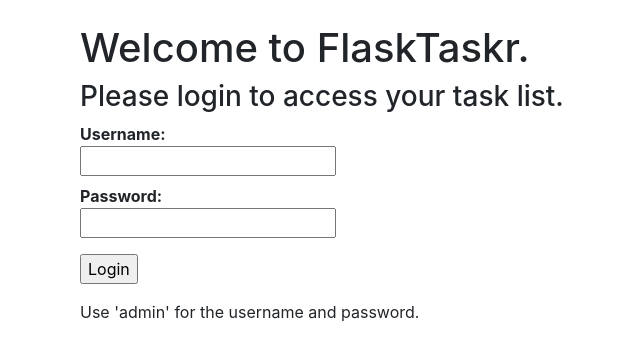
After one commit to DerKip/ksalf, a Flask app: page /login in a window 1280 px wide. The commit adds this page. Shown: the top 361 px of the page, without its empty margins (5-645 px from the left). Run offline with Flask 2, Linux system fonts and the light colour scheme; some libraries are stand-ins or nearby versions.

Commit message:
[ft] restructured and added   login form

```diff
--- /dev/null
+++ b/templates/login.html
@@ -0,0 +1,21 @@
+{% extends "template.html" %}
+{% block content %}
+  <div class="page">
+  <h1>Welcome to FlaskTaskr.</h1>
+  <h3>Please login to access your task list.</h3>
+  {% if error %}
+    <p class=error><strong>Error:</strong> {{ error }}
+  {% endif %}
+  <form action="" method=post>
+    <dl>
+      <dt>Username:
+      <dd><input type=text name=username value="{{
+          request.form.username }}">
+      <dt>Password:
+      <dd><input type=password name=password>
+    </dl>
+    <p><input type=submit value=Login>
+  </form>
+  <p>Use 'admin' for the username and password.
+</div>
+{% endblock %}
--- /dev/null
+++ b/templates/template.html
@@ -0,0 +1,18 @@
+<!DOCTYPE html>
+<html>
+  <head>
+    <title>FlaskTaskr</title>
+    <link rel="stylesheet" href="{{ url_for('static', filename='css/bootstrap.min.css') }}">
+    <link rel="stylesheet" href="{{ url_for('static', filename='css/style.min.css') }}">
+  </head>
+  <body>
+    <br/>
+    <div class="container">
+      {% for message in get_flashed_messages() %}
+      <div class=flash>{{ message }}</div>
+      {% endfor %}
+      {% block content %}
+      {% endblock %}
+    </div>
+  </body>
+</html>
--- a/templates/welcome.html
+++ b/templates/welcome.html
@@ -4,9 +4,14 @@
     <meta charset="UTF-8">
     <meta name="viewport" content="width=device-width, initial-scale=1.0">
     <meta http-equiv="X-UA-Compatible" content="ie=edge">
+    <link href="{{ url_for('static',filename='bootstrap.min.css') }}" rel="stylesheet">
+
+    <script src="{{ url_for('static',filename='bootstrap.min.js') }}"></script>
+
     <title>welcome</title>
 </head>
 <body>
     <h1>welcome</h1>
+    <p>back to<a href="{{(url_for('home'))}}"> home</a></p>
 </body>
 </html>
```
